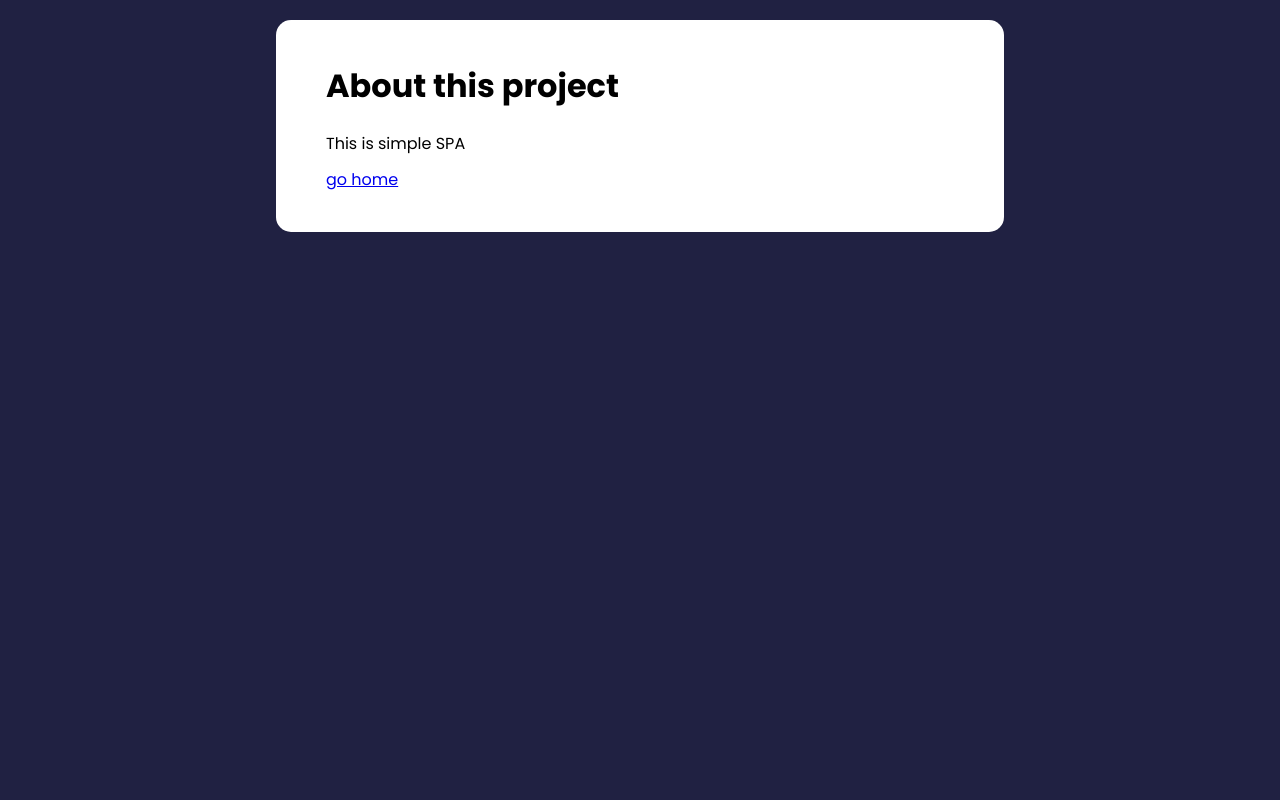
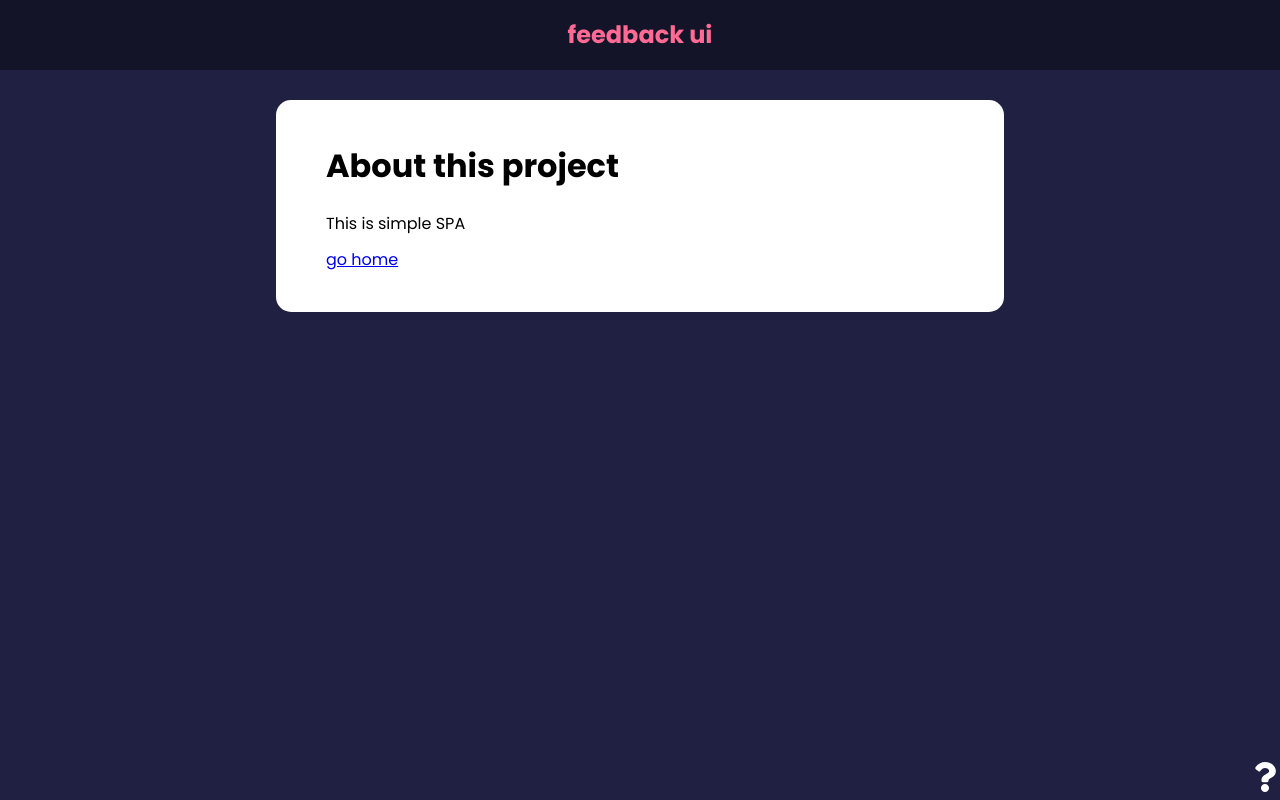
Before and after one commit to i-doshechnikow/feedback-ui, a React (Create React App) app: page /about in a window 1280 px wide. Built offline with nearby package versions, Linux system fonts and the light colour scheme.

Commit message:
used link from rrd and edit some styles

```diff
--- a/src/App.js
+++ b/src/App.js
@@ -1,5 +1,6 @@
 import { useState } from "react";
 import { BrowserRouter, Routes, Route } from "react-router-dom";
+import AboutLinkIcon from "./components/AboutLinkIcon";
 
 import FeedbackForm from "./components/FeedbackForm";
 import FeedbackList from "./components/FeedbackList";
@@ -25,6 +26,7 @@
 
   return (
     <BrowserRouter>
+      <Header />
       <div className="container">
         <Routes>
           <Route
@@ -43,6 +45,7 @@
           <Route path="about" element={<AboutPage />} />
         </Routes>
       </div>
+      <AboutLinkIcon />
     </BrowserRouter>
   );
 };
--- /dev/null
+++ b/src/components/AboutLinkIcon.jsx
@@ -0,0 +1,14 @@
+import { FaQuestion } from "react-icons/fa";
+import { Link } from "react-router-dom";
+
+function AboutLinkIcon() {
+  return (
+    <div className="about-link">
+      <Link to="about">
+        <FaQuestion size={30} />
+      </Link>
+    </div>
+  );
+}
+
+export default AboutLinkIcon;
--- a/src/index.css
+++ b/src/index.css
@@ -188,8 +188,11 @@
 /* FIX: Remove position: absolute to keep about icon at the bottom of the
  * document */
 .about-link {
-  display: flex;
-  justify-content: flex-end;
+  /* display: flex;
+  justify-content: flex-end; */
+  position: fixed;
+  bottom: 0px;
+  right: 0px;
 }
 
 /* FIX: Remove position: absolute to keep about icon at the bottom of the
--- a/src/pages/AboutPage.jsx
+++ b/src/pages/AboutPage.jsx
@@ -1,3 +1,4 @@
+import { Link } from "react-router-dom";
 import Card from "../components/shared/Card";
 
 function AboutPage() {
@@ -6,7 +7,7 @@
       <div className="about">
         <h1>About this project</h1>
         <p>This is simple SPA</p>
-        <a href="/">go home</a>
+        <Link to="/">go home</Link>
       </div>
     </Card>
   );
```
